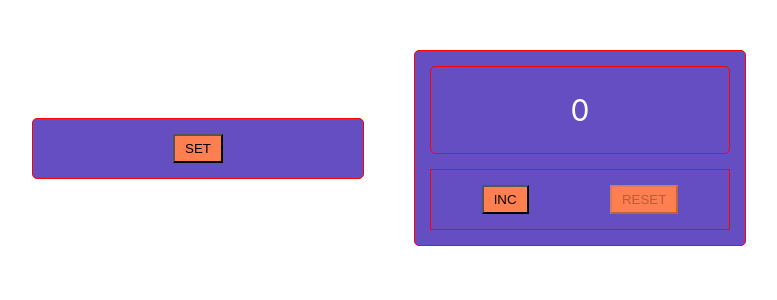
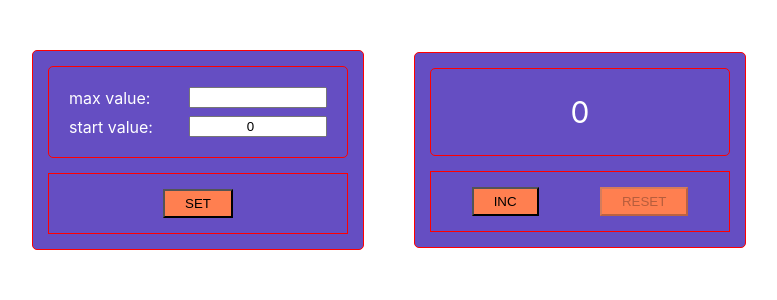
Before and after one commit to ivanrussui/counter, a React (Create React App) app: page / in a window 1280 px wide. Shown: the top 300 px of the page, without its empty margins (251-1028 px from the left). Built offline with nearby package versions, Linux system fonts and the light colour scheme.

Commit message:
надо поменять чтобы set происходил от start value и его уже передавать в монитор(инк)

```diff
--- a/src/App.css
+++ b/src/App.css
@@ -21,6 +21,8 @@
   /*margin: 50px auto;*/
   text-align: center;
   width: 300px;
+  /*max-height: 202px;*/
+  /*max-height: 202px;*/
   background: #654ec2;
   border: 1px solid red;
   color: white;
@@ -32,6 +34,21 @@
   border: 1px solid red;
   padding: 25px;
   border-radius: 5px;
+}
+
+.Settings {
+  display: flex;
+  flex-direction: column;
+  border: 1px solid red;
+  padding: 20px;
+  border-radius: 5px;
+  gap: 8px;
+}
+
+.Row {
+  display: flex;
+  align-items: center;
+  justify-content: space-between;
 }
 
 .CounterValue {
@@ -58,6 +75,15 @@
   margin: auto;
   cursor: pointer;
   background: coral;
-  padding: 5px 10px;
+  padding: 5px 20px;
   max-width: 100px;
 }
+
+input {
+  text-align: center;
+  max-width: 130px;
+}
+input:focus {
+  border-color: red;
+  outline: none;
+}
--- a/src/App.tsx
+++ b/src/App.tsx
@@ -5,7 +5,7 @@ import { CounterSettings } from './components/CounterSettings';
 
 function App() {
   const [ count, setCount ] = useState(0)
-  const [ storage, setStorage ] = useState(count)
+  const [ startValue, setStartValue ] = useState(count)
 
   useEffect(() => {
     getFromLocalStorageHandler()
@@ -13,15 +13,14 @@ function App() {
 
   useEffect(() => {
     setToLocalStorageHandler()
-  }, [ storage ])
+  }, [ startValue ])
 
   const nameInc = 'INC'
   const nameReset = 'RESET'
   const nameSet = 'SET'
 
   const incrementCount = () => {
-    count < 5 && setCount(count + 1)
-    // count < 5 && setCount(count + 1)
+    count < 10 && setCount(count + 1)
   }
 
   const resetCount = () => setCount(0)
@@ -37,7 +36,7 @@ function App() {
     if (countAsString) {
       let newCount = JSON.parse(countAsString)
       setCount(newCount)
-      setStorage(newCount)
+      setStartValue(newCount)
     }
   }
 
@@ -55,6 +54,8 @@ function App() {
         <div className="Container">
           <CounterSettings nameSet={nameSet}
                            setToLocalStorageHandler={setToLocalStorageHandler}
+                           startValue={startValue}
+                           setStartValue={setStartValue}
           />
           <Counter count={count}
                    incrementCount={incrementCount}
--- a/src/components/Buttons.tsx
+++ b/src/components/Buttons.tsx
@@ -15,7 +15,7 @@ export const Buttons = ({
                           nameInc, nameReset, count
                         }: PropsType) => {
 
-  const maxCount = count === 5
+  const maxCount = count === 10
   const minCount = count < 1
 
   return (
--- a/src/components/CounterSettings.tsx
+++ b/src/components/CounterSettings.tsx
@@ -1,5 +1,6 @@
 import React from 'react';
 import { SuperButton } from './SuperButton';
+import { Settings } from './Settings';
 
 type PropsType = {
   // count: number
@@ -8,17 +9,23 @@ type PropsType = {
   // nameInc: string
   nameSet: string
   setToLocalStorageHandler: () => void
+  startValue: number
+  setStartValue: (startValue: number) => void
 }
 
-export const CounterSettings = (props: PropsType) => {
+export const CounterSettings = ({ startValue, nameSet, setToLocalStorageHandler,
+                                  setStartValue }: PropsType) => {
   return (
       <div className={'CounterSettings'}>
-        {/*<Monitor count={props.count} />*/}
-        <SuperButton name={props.nameSet}
-                     callBack={props.setToLocalStorageHandler}
-                     // callBack={incrementCount}
+        <Settings startValue={startValue}
+                  setStartValue={setStartValue} />
+        <div className={'Buttons'}>
+          <SuperButton name={nameSet}
+                       callBack={setToLocalStorageHandler}
+              // callBack={incrementCount}
 
-        />
+          />
+        </div>
       </div>
   );
 }
--- a/src/components/Monitor.tsx
+++ b/src/components/Monitor.tsx
@@ -3,7 +3,7 @@ type PropsType = {
 }
 
 export const Monitor = ({ count }: PropsType) => {
-  const countCondition = count === 5
+  const countCondition = count === 10
   const classColors = `${countCondition ? "CounterValue + RedCounterValue" : 'CounterValue'}`
 
   return (
--- /dev/null
+++ b/src/components/Settings.tsx
@@ -0,0 +1,27 @@
+import React, { ChangeEvent } from 'react';
+
+type PropsType = {
+  startValue: number
+  setStartValue: (startValue: number) => void
+}
+
+export const Settings = (props: PropsType) => {
+
+  const onChangeStartValueHandler = (e: ChangeEvent<HTMLInputElement>) => {
+    // e.currentTarget.value
+    props.setStartValue(Number(e.currentTarget.value))
+    console.log(e.currentTarget.value)
+  }
+    return (
+        <div className={'Settings'}>
+          <div className={'Row'}>
+            <span className={'Title'}>max value:</span>
+            <input type="number" />
+          </div>
+          <div className={'Row'}>
+            <span className={'Title'}>start value:</span>
+            <input type="number" value={props.startValue} onChange={onChangeStartValueHandler} />
+          </div>
+        </div>
+    )
+};
```
